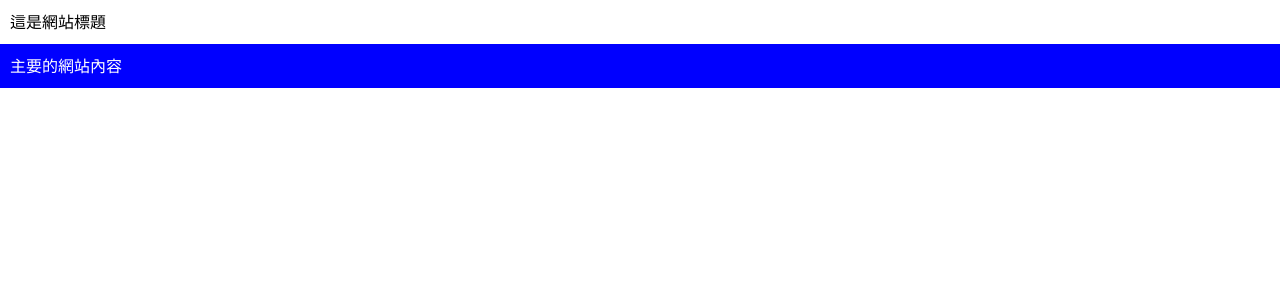
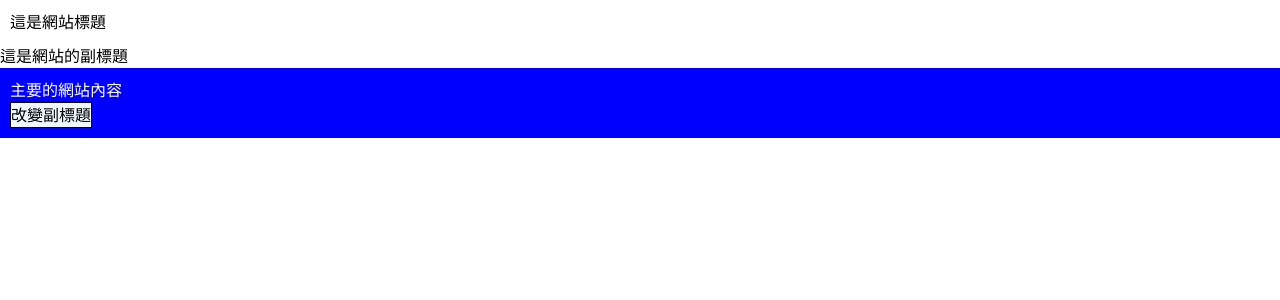
Before and after one commit to kirito489/vue-training, a Vue app: page / in a window 1280 px wide. Shown: the top 300 px of the page. Built offline with nearby package versions, Linux system fonts and the light colour scheme.

Commit message:
Vue 組件結構：自訂事件處理-方法1

```diff
--- a/src/App.vue
+++ b/src/App.vue
@@ -3,18 +3,20 @@
   import MainComp from './Main.vue'
   import { ref } from 'vue';
 
-  const text = ref('主要的網站內容');
-  const change = function() {
-    text.value = '新的網站內容'
+  const subtitle = ref('這是網站的副標題');
+  const updataSubtitle = function() {
+    subtitle.value = '這是新的副標題';
   };
 </script>
 
 <template>
   <NavComp title='這是網站標題'></NavComp>
+  <div> {{ subtitle }} </div>
   <MainComp
-  color = 'white'
-  bgc = 'blue'>
-  </MainComp>
+    color = 'white'
+    bgc = 'blue'
+    @update = 'updataSubtitle'
+  ></MainComp>
 </template>
 
 <style scoped>
--- a/src/Main.vue
+++ b/src/Main.vue
@@ -5,12 +5,14 @@
   const change = function() {
     text.value = '新的網站內容'
   };
-  defineProps(['color', 'bgc'])
+  defineProps(['color', 'bgc']);
+  const emit = defineEmits(['update'])
 </script>
 
 <template>
   <main :style="{ color, backgroundColor: bgc  }">
     <div @click="change"> {{ text }} </div>
+    <button @click="$emit('update')">改變副標題</button>
   </main>
 </template>
 
@@ -19,4 +21,10 @@
     padding: 10px;
     background-color: aquamarine;
   }
+
+  button {
+    border: 1px solid black;
+    background-color: aliceblue;
+    color: black;
+  }
 </style>
```
